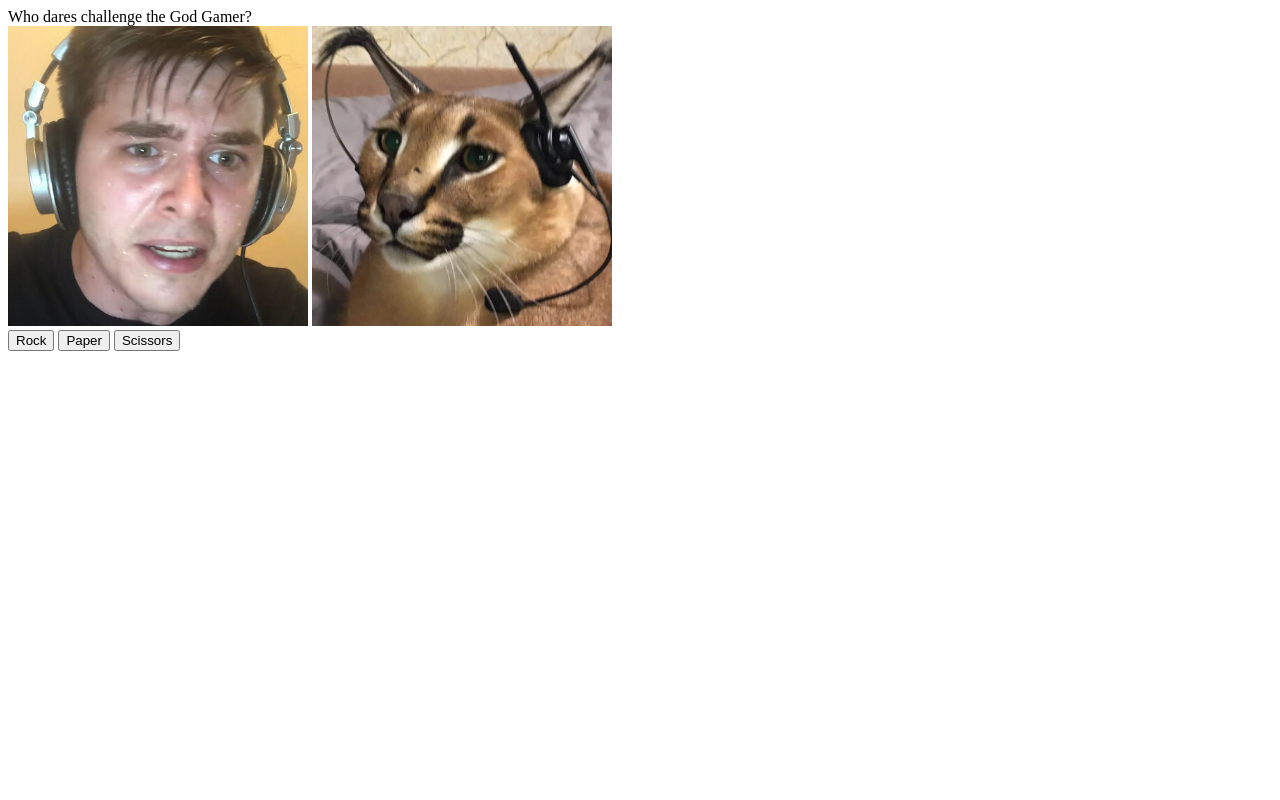
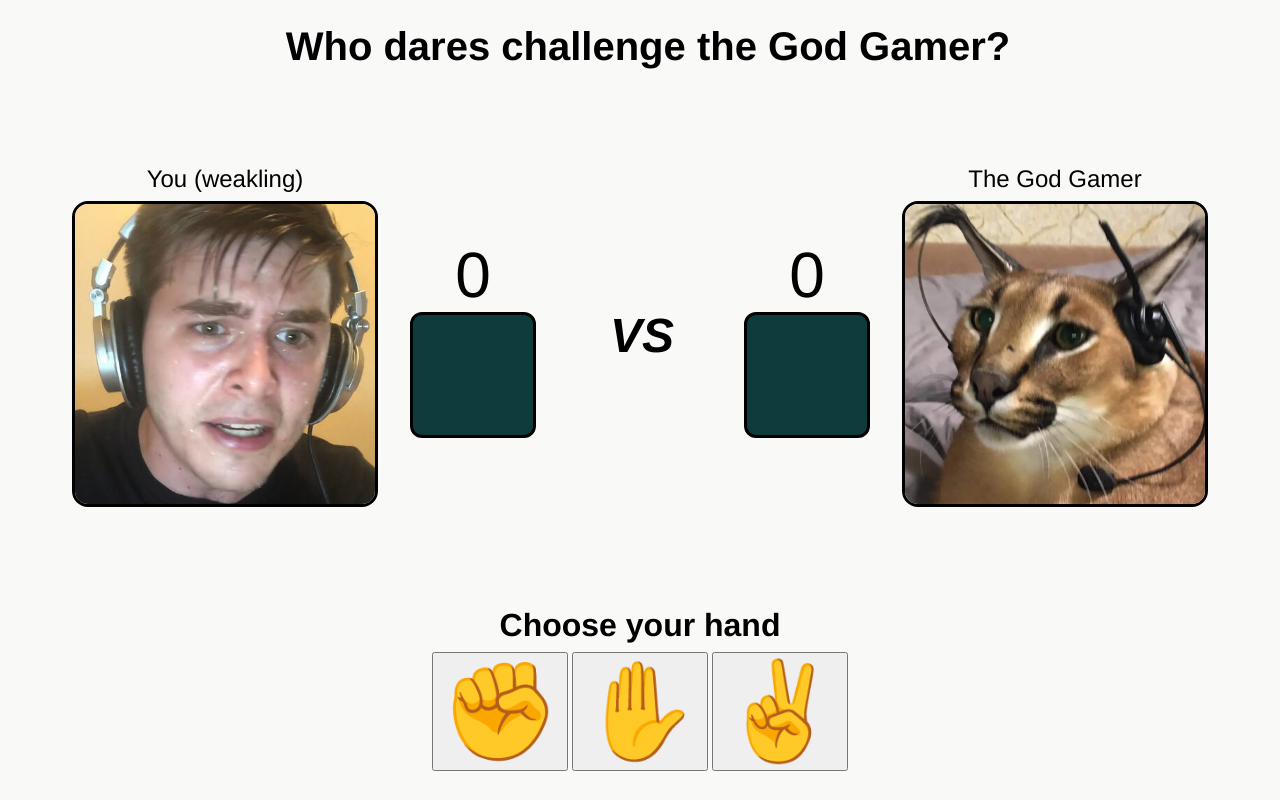
Before and after one commit to kwazap/rock-paper-scissors, a plain HTML site: page index.html in a window 1280 px wide. Drawn offline with Linux system fonts and the light colour scheme.

Commit message:
Add and style buttons and score

```diff
--- a/index.html
+++ b/index.html
@@ -7,15 +7,39 @@
     <title>Rock paper scissors</title>
 </head>
 <body>
-    <div>Who dares challenge the God Gamer?</div>
-    <div>
-        <img class = 'players' src="sweaty-gamer.jpg" alt="sweaty speedrunner meme">
-        <img class = 'players' src="god-gamer-floppa-2.jpg" alt="floppa with headphones">
+    <div class="title">Who dares challenge the God Gamer?</div>
+    <div class = "section1">
+        <div class="player">
+            <div class="card">
+                <div class="player-name">You (weakling)</div>
+                <img class="players" src="sweaty-gamer.jpg" alt="sweaty speedrunner meme">
+            </div>
+            <div>
+                <div class="score-player">0</div>
+                <div class="last-move"></div>
+            </div>
+        </div>
+
+        <div class="versus">VS</div>
+
+        <div class="floppa">
+            <div>
+                <div class="score-floppa">0</div>
+                <div class="last-move"></div>
+            </div>
+            <div class="card">
+                <div class="player-name">The God Gamer</div>
+                <img class="players" src="god-gamer-floppa-2.jpg" alt="floppa with headphones">
+            </div>
+        </div>
     </div>
-    <div>
-        <button>Rock</button>
-        <button>Paper</button>
-        <button>Scissors</button>
+    <div class="section2">
+        <div class="section2-title">Choose your hand</div>
+        <div>
+            <button>✊</button>
+            <button>✋</button>
+            <button>✌️</button>
+        </div>
     </div>
 </body>
 </html>
--- a/style.css
+++ b/style.css
@@ -1,4 +1,94 @@
+body {
+    display: flex;
+    flex-direction: column;
+    align-items: center;
+    font-family: Helvetica, Arial, sans-serif;
+    background-color:#F9FAF8;
+}
+
+
+
+.title {
+    font-size: 40px;
+    font-weight: bold;
+    margin: 16px 0 64px 16px;
+}
+
+
 .players {
     width: 300px;
     height: auto;
 }
+
+.section1{
+    display: flex;
+    flex-direction: row;
+    justify-content: space-between;
+    width: 1200px;
+    margin-bottom: 64px;
+}
+
+.last-move{
+    width: 120px;
+    height: 120px;
+    background-color:rgb(14, 59, 59);
+    border-style: solid;
+    border-radius: 12px;
+    display: flex;
+    flex-direction: column;
+    align-items: center;
+}
+
+.card{
+    margin: 32px 32px;
+}
+
+.player,
+.floppa {
+    display: flex;
+    flex-direction: row;
+    align-items: center;
+}
+
+.versus {
+    width: 60px;
+    height: 60px;
+    align-self: center;
+    text-align: center;
+    font-size: 48px;
+    font-weight: 1000;
+    font-style: italic;
+}
+
+.player-name {
+    text-align: center;
+    font-size: 24px;
+    margin-bottom: 8px;
+}
+
+img {
+    border-style: solid;
+    border-radius: 16px;
+}
+
+.section2 {
+    display: flex;
+    flex-direction: column;
+    align-items: center;
+}
+
+.section2-title {
+    font-size: 32px;
+    font-weight: bold;
+    margin-bottom: 8px;
+}
+
+button {
+    font-size: 96px;
+}
+
+.score-floppa,
+.score-player{
+    font-size: 64px;
+    text-align: center;
+}
```
Also changed, not shown: vs.webp (added).
